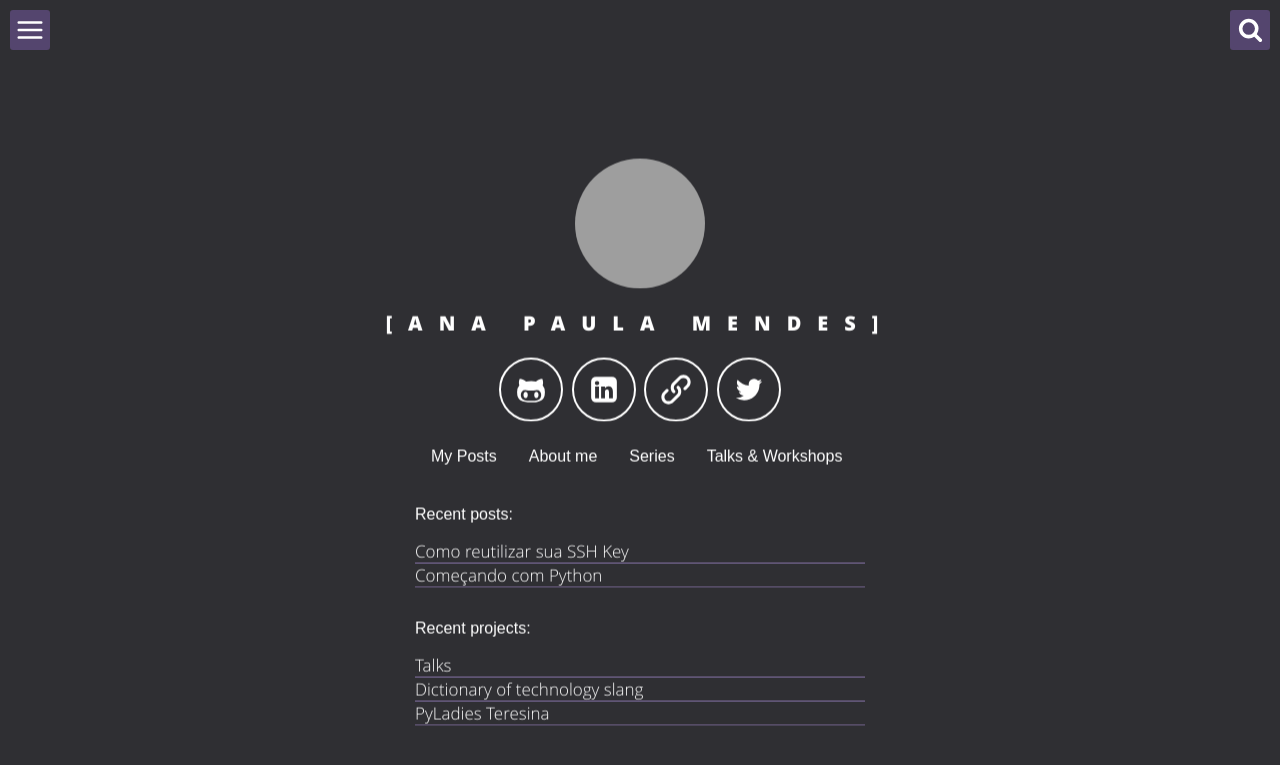
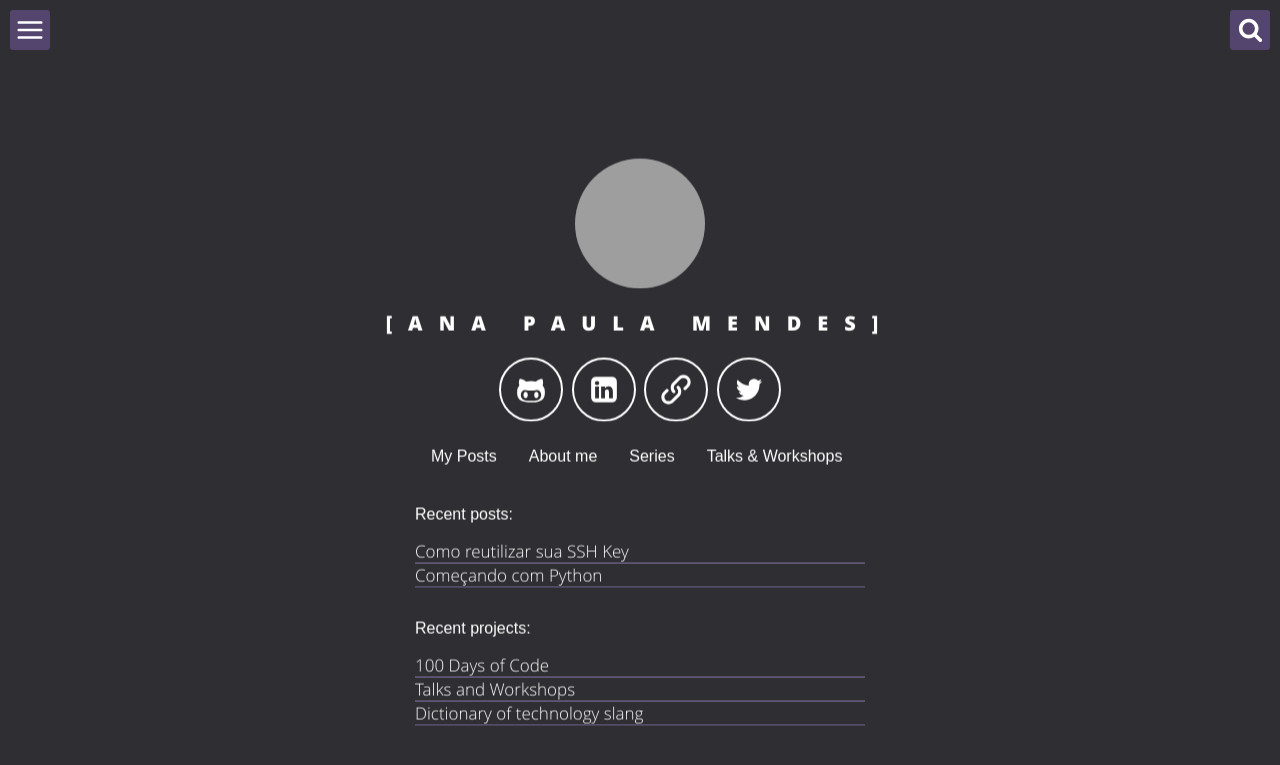
Before and after one commit to anapauladsmendes/anapauladsmendes.github.io, a Jekyll site: the page built from index.html, in a window 1280 px wide. Shown: the top 765 px of the page. Built offline with Jekyll 4.4.1, drawn with Linux system fonts in a browser that asks for light colours; grey boxes are pictures that could not be loaded.

Commit message:
Update projects

```diff
--- a/_config.yml
+++ b/_config.yml
@@ -55,8 +55,10 @@
 
 #projects in header index
 projects:
-  - name: Talks
-    url: https://github.com/anapauladsmendes/talks
+  - name: 100 Days of Code
+    url: https://github.com/anapauladsmendes/100-days-of-code
+  - name: Talks and Workshops
+    url: https://github.com/anapauladsmendes/my-talks-and-workshops
   - name: Dictionary of technology slang
     url: https://github.com/anapauladsmendes/dictionary-slangwords-terms
   - name: PyLadies Teresina
```
